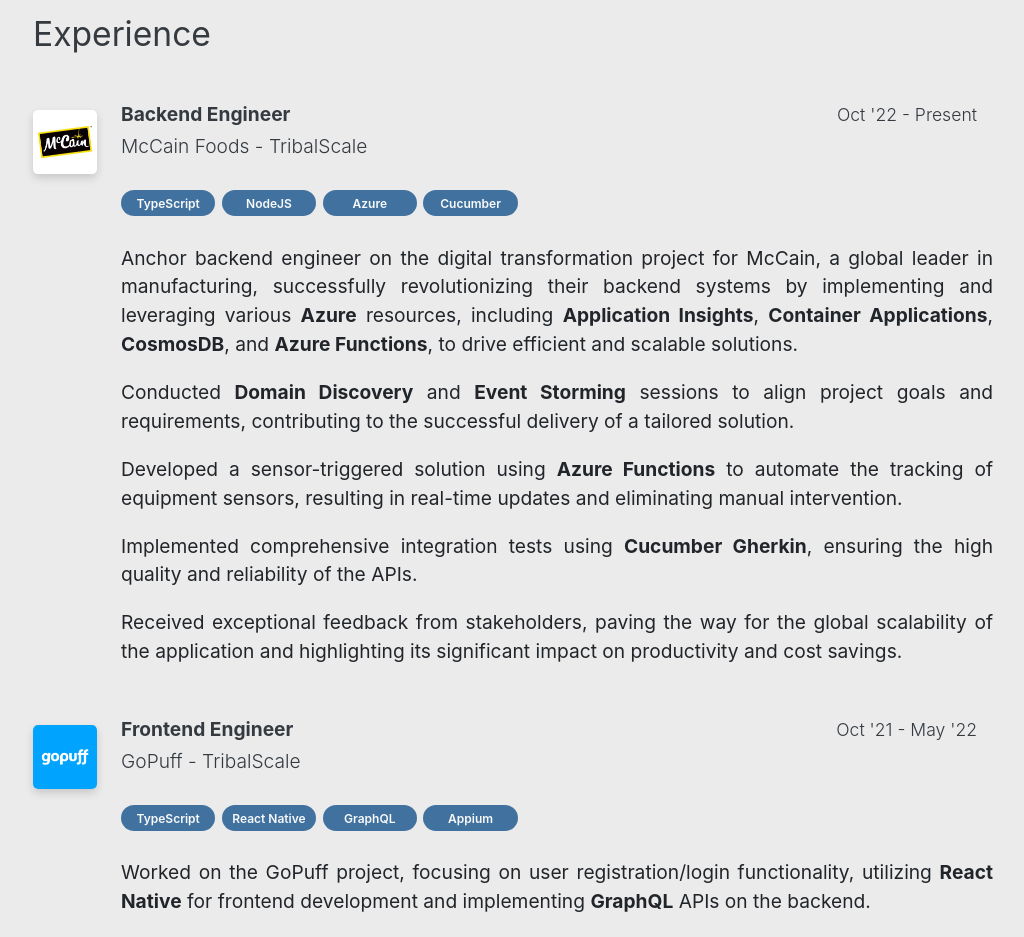
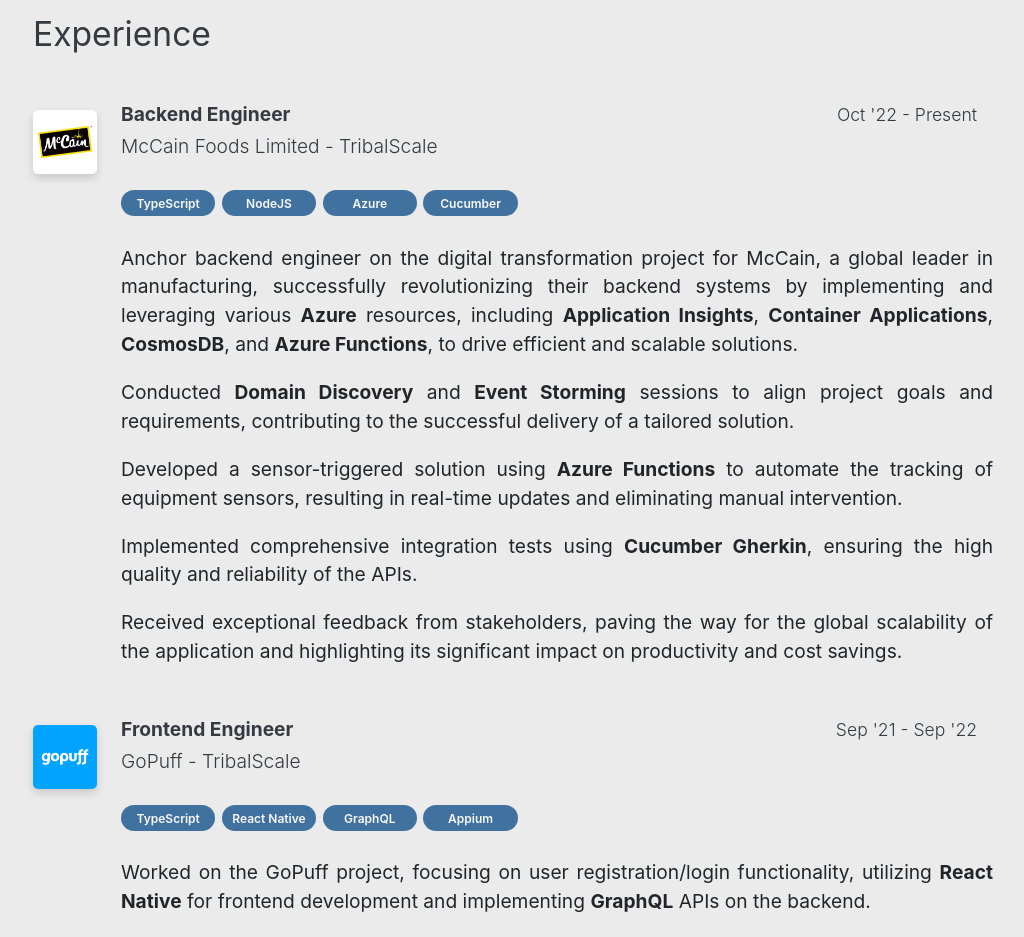
Before and after one commit to danpops/danpops-portfolio-2, a React (Create React App) app: page / in a window 1280 px wide. Shown: the part 1880-2817 px from the top of the page, without its empty margins (127-1151 px from the left). Built offline with nearby package versions, Linux system fonts and the light colour scheme.

Commit message:
feat (experience): typo

```diff
--- a/src/assets/data/experience.ts
+++ b/src/assets/data/experience.ts
@@ -4,7 +4,7 @@
 
 export const experienceCards: IExperience[] = [
   {
-    company: 'McCain Foods - TribalScale',
+    company: 'McCain Foods Limited - TribalScale',
     logo: mccain,
     title: 'Backend Engineer',
     date: "Oct '22 - Present",
@@ -31,7 +31,7 @@
     company: 'GoPuff - TribalScale',
     logo: gopuff,
     title: 'Frontend Engineer',
-    date: "Oct '21 - May '22",
+    date: "Sep '21 - Sep '22",
     technologies: ['TypeScript', 'React Native', 'GraphQL', 'Appium'],
     notes: [
       `Worked on the GoPuff project, focusing on user registration/login functionality,
```
